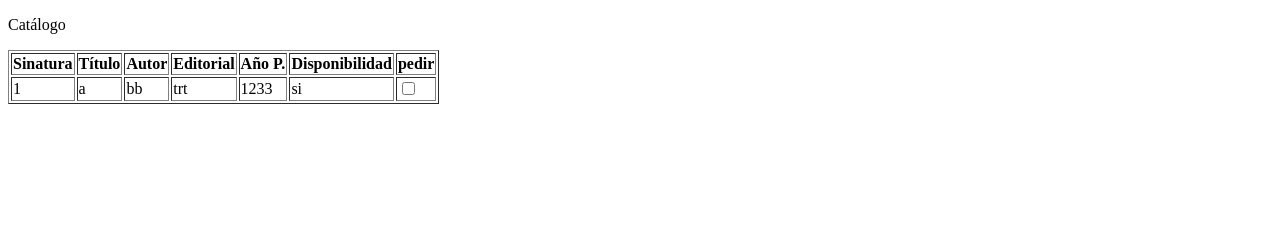
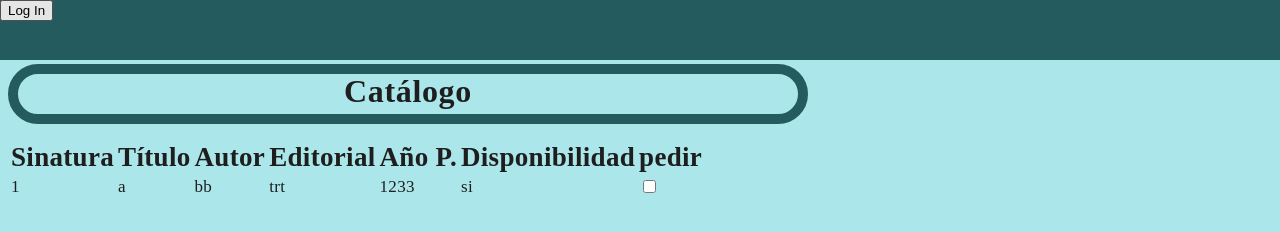
Before and after one commit to pinguille0027/Biblioteca, a plain HTML site: page index.html in a window 1280 px wide. Drawn offline with Linux system fonts and the light colour scheme.

Commit message:
estilando 1º fase

```diff
--- a/estilo.css
+++ b/estilo.css
@@ -0,0 +1,62 @@
+:root {
+    --color-primary: #1E1E1E;
+    --color-dark: #245B5F;
+    --color-background: #ABE6EA;
+
+    --typography-size-h1: 32px;
+    --typography-size-th: 27px;
+    --typography-size-login: 22px;
+    --typography-size-body: 17px;
+
+    --typography-spacing-h1: 0.04rem;
+    --typography-spacing-h2: 0.05rem;
+    --typography-spacing-body: 0.02rem;
+
+    --icon-hue-shift: invert(5%) sepia(10%) saturate(7495%) hue-rotate(182deg) brightness(95%) contrast(105%);
+    --link-icon-hue-shift: invert(94%) sepia(31%) saturate(4501%) hue-rotate(319deg) brightness(103%) contrast(102%);
+
+}
+
+body {
+    width: 100vw;
+
+    background-color: var(--color-background);
+    color: var(--color-primary);
+
+    font-size: var(--typography-size-body);
+    letter-spacing: var(--typography-spacing-body);
+    line-height: 105%;
+    text-align: justify;
+    overflow-x: hidden;
+
+}
+header{
+    background-color: var(--color-dark);
+    box-sizing: content-box;
+    width: 100% ;
+    height: 60px;
+    position: absolute;
+    top: 0;
+    left: 0;
+
+}
+.catalogo {
+    color: var(--color-primary);
+    font-size: var(--typography-size-h1);
+    letter-spacing: var(--typography-spacing-h1);
+    text-align: center;
+    line-height: 110%;
+    font-weight: 700;
+    margin: 4rem 0 1rem 0;
+    border: 10px solid #245B5F;
+    box-sizing: border-box;
+    width: 800px;
+    height: 60px;
+    border-radius: 5000px;
+}
+
+th {
+    font-size: var(--typography-size-th);
+    font-weight: 700;
+    line-height: 110%;
+}
--- a/index.html
+++ b/index.html
@@ -14,15 +14,15 @@
 
 <body>
     <header>
-
+        <button>
+            Log In
+        </button>
     </header>
     <main>
         <section class="catalogo">
-            <p>
-                Catálogo
-            </p>
+            Catálogo
         </section>
-        <table border="1">
+        <table class="tabla_catalogo">
             <tr>
                 <th>Sinatura</th>
                 <th>Título</th>
```
